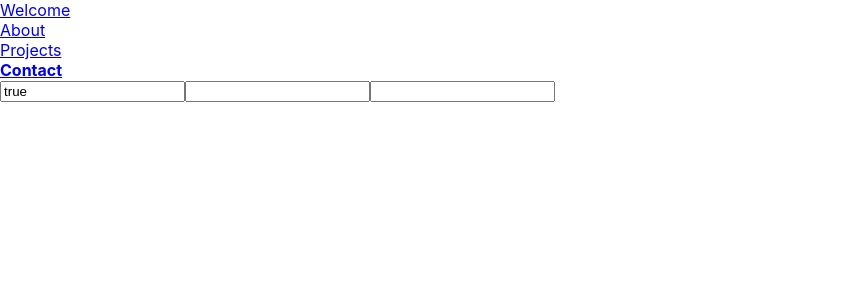
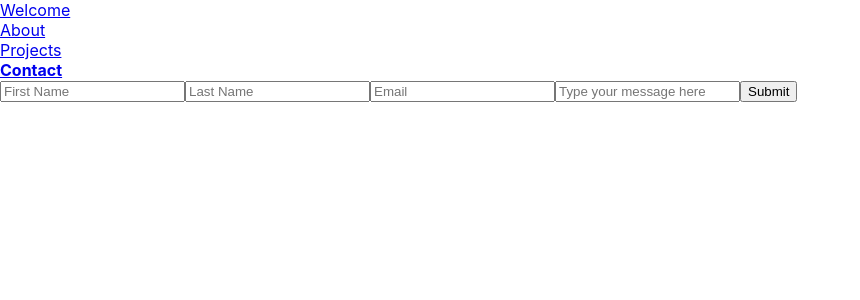
Before and after one commit to lisellelogan/about-liselle, a React (Create React App) app: page /contact in a window 1280 px wide. Shown: the top 300 px of the page, without its empty margins (0-860 px from the left). Built offline with nearby package versions, Linux system fonts and the light colour scheme.

Commit message:
build out form

```diff
--- a/src/components/ContactForm.js
+++ b/src/components/ContactForm.js
@@ -11,9 +11,35 @@ class ContactForm extends Component {
   render() {
     return (
       <form>
-        <input type="text" name="firstName" value />
-        <input />
-        <input />
+        <input
+          type="text"
+          name="firstName"
+          value={this.state.firstName}
+          placeholder="First Name"
+          required
+        />
+        <input
+          type="text"
+          name="lastName"
+          value={this.state.lastName}
+          placeholder="Last Name"
+          required
+        />
+        <input
+          type="email"
+          name="email"
+          value={this.state.email}
+          placeholder="Email"
+          required
+        />
+        <input
+          type="textarea"
+          name="message"
+          value={this.state.message}
+          placeholder="Type your message here"
+          required
+        />
+        <input type="submit" value="Submit" />
       </form>
     );
   }
```
